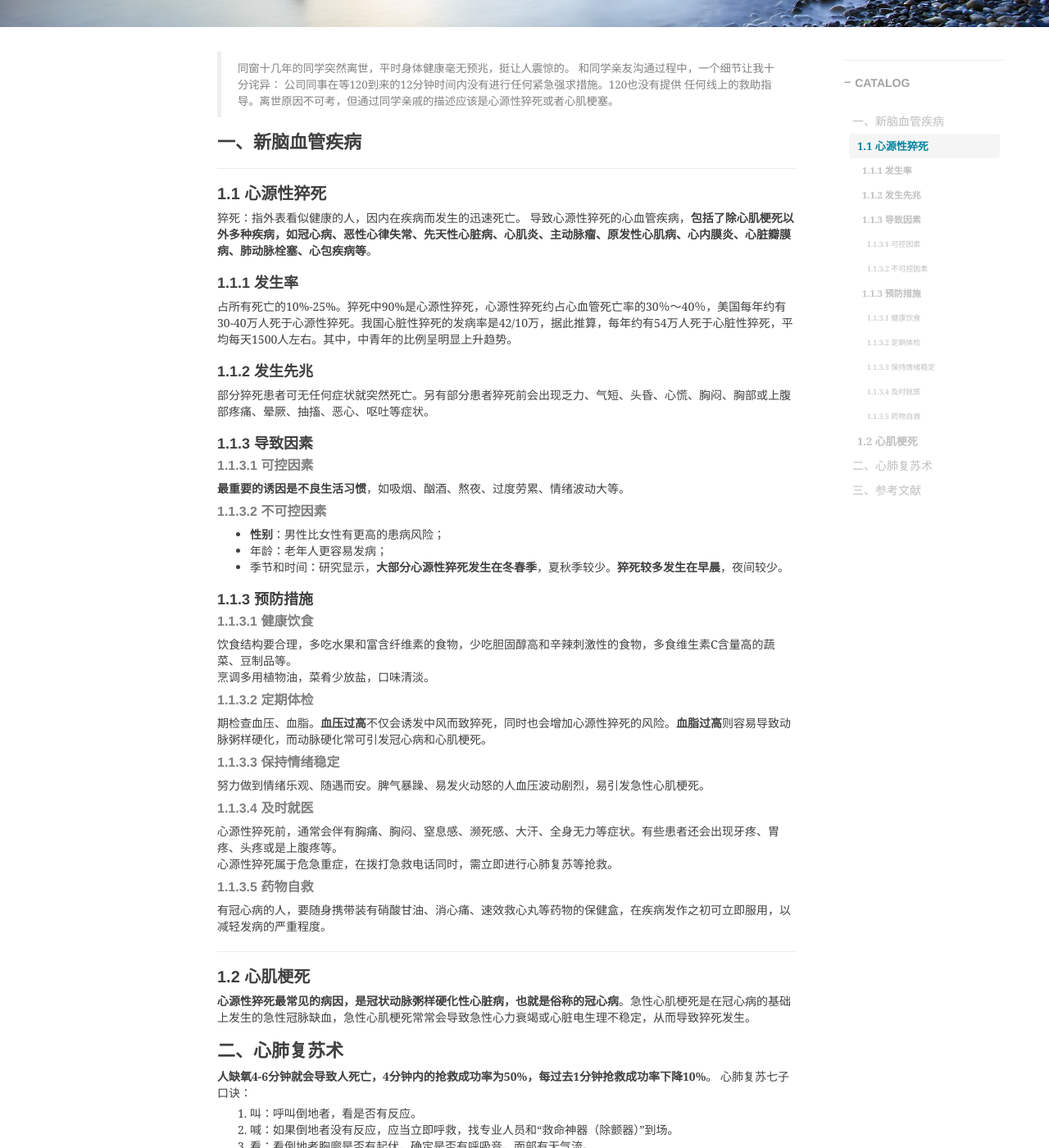
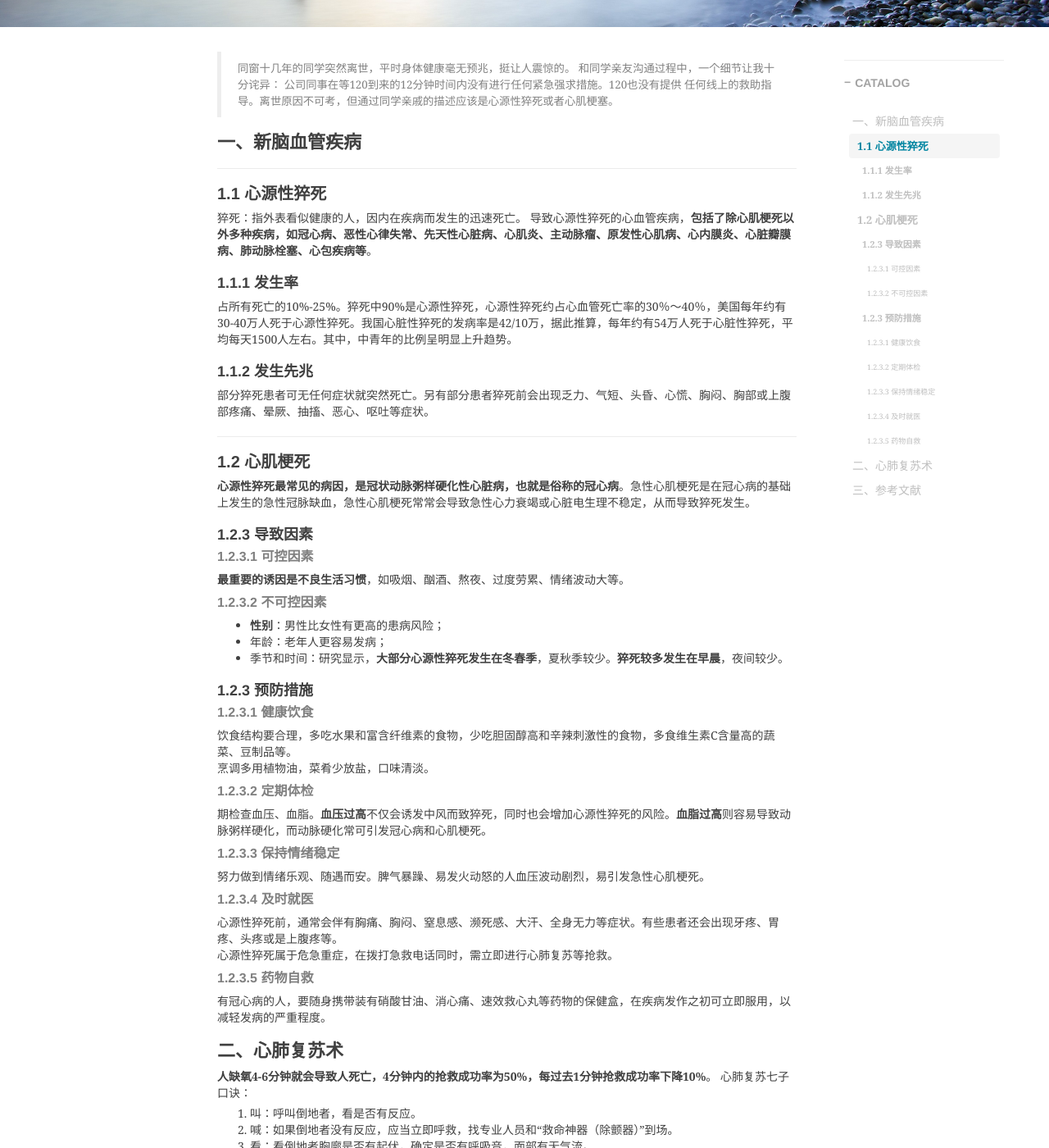
Before and after one commit to shihai1991/shihai1991.github.io, a Jekyll site: the page built from _posts/2023-03-20-心脑血管疾病.md, in a window 1280 px wide and 1400 px high, scrolled down 422 px. Shown: the whole window at 82% size. Built offline with Jekyll 4.4.1, drawn with Linux system fonts in a browser that asks for light colours; nearby versions of some CDN libraries; comment, search, counter and statistics services are not loaded.

Commit message:
Update 2023-03-20-心脑血管疾病.md

```diff
--- a/_posts/2023-03-20-心脑血管疾病.md
+++ b/_posts/2023-03-20-心脑血管疾病.md
@@ -25,36 +25,35 @@
 ### 1.1.2 发生先兆
 部分猝死患者可无任何症状就突然死亡。另有部分患者猝死前会出现乏力、气短、头昏、心慌、胸闷、胸部或上腹部疼痛、晕厥、抽搐、恶心、呕吐等症状。
 
-### 1.1.3 导致因素
+## 1.2 心肌梗死
+**心源性猝死最常见的病因，是冠状动脉粥样硬化性心脏病，也就是俗称的冠心病**。急性心肌梗死是在冠心病的基础上发生的急性冠脉缺血，急性心肌梗死常常会导致急性心力衰竭或心脏电生理不稳定，从而导致猝死发生。
+### 1.2.3 导致因素
 
-#### 1.1.3.1 可控因素
+#### 1.2.3.1 可控因素
 **最重要的诱因是不良生活习惯**，如吸烟、酗酒、熬夜、过度劳累、情绪波动大等。
 
-#### 1.1.3.2 不可控因素
+#### 1.2.3.2 不可控因素
 - **性别**：男性比女性有更高的患病风险；
 - 年龄：老年人更容易发病；
 - 季节和时间：研究显示，**大部分心源性猝死发生在冬春季**，夏秋季较少。**猝死较多发生在早晨**，夜间较少。
 
-### 1.1.3 预防措施
-#### 1.1.3.1 健康饮食
+### 1.2.3 预防措施
+#### 1.2.3.1 健康饮食
 饮食结构要合理，多吃水果和富含纤维素的食物，少吃胆固醇高和辛辣刺激性的食物，多食维生素C含量高的蔬菜、豆制品等。
 烹调多用植物油，菜肴少放盐，口味清淡。
 
-#### 1.1.3.2 定期体检
+#### 1.2.3.2 定期体检
 期检查血压、血脂。**血压过高**不仅会诱发中风而致猝死，同时也会增加心源性猝死的风险。**血脂过高**则容易导致动脉粥样硬化，而动脉硬化常可引发冠心病和心肌梗死。
 
-#### 1.1.3.3 保持情绪稳定
+#### 1.2.3.3 保持情绪稳定
 努力做到情绪乐观、随遇而安。脾气暴躁、易发火动怒的人血压波动剧烈，易引发急性心肌梗死。
 
-#### 1.1.3.4 及时就医
+#### 1.2.3.4 及时就医
 心源性猝死前，通常会伴有胸痛、胸闷、窒息感、濒死感、大汗、全身无力等症状。有些患者还会出现牙疼、胃疼、头疼或是上腹疼等。
 心源性猝死属于危急重症，在拨打急救电话同时，需立即进行心肺复苏等抢救。
 
-#### 1.1.3.5 药物自救
+#### 1.2.3.5 药物自救
 有冠心病的人，要随身携带装有硝酸甘油、消心痛、速效救心丸等药物的保健盒，在疾病发作之初可立即服用，以减轻发病的严重程度。
-
-## 1.2 心肌梗死
-**心源性猝死最常见的病因，是冠状动脉粥样硬化性心脏病，也就是俗称的冠心病**。急性心肌梗死是在冠心病的基础上发生的急性冠脉缺血，急性心肌梗死常常会导致急性心力衰竭或心脏电生理不稳定，从而导致猝死发生。
 
 # 二、心肺复苏术
 **人缺氧4-6分钟就会导致人死亡，4分钟内的抢救成功率为50%，每过去1分钟抢救成功率下降10%**。
```
